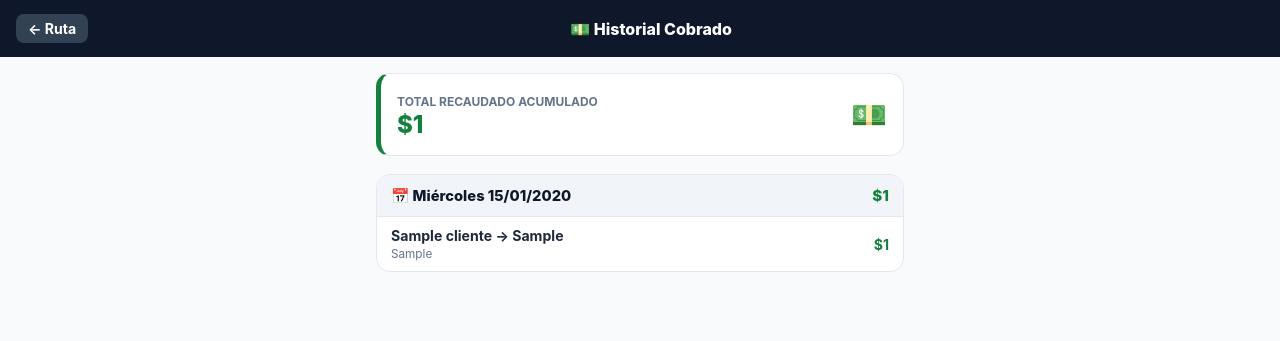
After one commit to daniel-debasto/comisiones-rosario, a Django app: page /cobrado/ in a window 1280 px wide. The commit adds this page. Shown: the top 341 px of the page. Run offline with Django 5.2, Linux system fonts and the light colour scheme; tables that the repository leaves empty hold one stand-in row (values such as "Sample post").

Commit message:
Elimina resumen superior y agrega pestana Cobrado en barra inferior

```diff
--- /dev/null
+++ b/envios/templates/envios/cobrado.html
@@ -0,0 +1,63 @@
+{% load humanize %}
+<!DOCTYPE html>
+<html lang="es">
+<head>
+    <meta charset="UTF-8">
+    <meta name="viewport" content="width=device-width, initial-scale=1.0">
+    <title>Historial Cobrado - Comisiones Debasto</title>
+    <style>
+        * { box-sizing: border-box; margin: 0; padding: 0; font-family: -apple-system, BlinkMacSystemFont, "Segoe UI", Roboto, sans-serif; }
+        body { background-color: #f8fafc; color: #0f172a; padding-bottom: 40px; }
+        .navbar { background-color: #0f172a; color: white; padding: 14px 16px; display: flex; justify-content: space-between; align-items: center; position: sticky; top: 0; z-index: 100; }
+        .btn-volver { color: white; text-decoration: none; background: #334155; padding: 6px 12px; border-radius: 8px; font-weight: 700; font-size: 0.88rem; }
+        .container { max-width: 560px; margin: 0 auto; padding: 16px; }
+        .resumen-total { background: white; border: 1px solid #e2e8f0; border-left: 5px solid #15803d; border-radius: 14px; padding: 16px; margin-bottom: 18px; display: flex; justify-content: space-between; align-items: center; }
+        .dia-card { background: white; border: 1px solid #e2e8f0; border-radius: 14px; margin-bottom: 14px; overflow: hidden; }
+        .dia-header { background: #f1f5f9; padding: 11px 14px; display: flex; justify-content: space-between; align-items: center; border-bottom: 1px solid #e2e8f0; }
+        .dia-fecha { font-weight: 800; font-size: 0.92rem; color: #0f172a; }
+        .dia-subtotal { font-weight: 800; font-size: 0.95rem; color: #15803d; }
+        .item-row { padding: 10px 14px; border-bottom: 1px solid #f1f5f9; display: flex; justify-content: space-between; align-items: center; font-size: 0.88rem; }
+        .item-row:last-child { border-bottom: none; }
+        .vacio { background: white; padding: 30px 16px; text-align: center; border-radius: 14px; border: 1px solid #e2e8f0; color: #64748b; }
+    </style>
+</head>
+<body>
+
+<nav class="navbar">
+    <a href="{% url 'hoja_de_ruta' %}" class="btn-volver">← Ruta</a>
+    <span style="font-weight: 800;">💵 Historial Cobrado</span>
+    <span style="width: 50px;"></span>
+</nav>
+
+<div class="container">
+    <div class="resumen-total">
+        <div>
+            <span style="font-size: 0.75rem; text-transform: uppercase; color: #64748b; font-weight: 700;">Total recaudado acumulado</span>
+            <div style="font-size: 1.5rem; font-weight: 800; color: #15803d;">${{ total_general|floatformat:0|intcomma }}</div>
+        </div>
+        <span style="font-size: 1.8rem;">💵</span>
+    </div>
+
+    {% for dia in historial_dias %}
+        <div class="dia-card">
+            <div class="dia-header">
+                <span class="dia-fecha">📅 {{ dia.fecha|date:"l d/m/Y"|capfirst }}</span>
+                <span class="dia-subtotal">${{ dia.subtotal|floatformat:0|intcomma }}</span>
+            </div>
+            {% for item in dia.items %}
+                <div class="item-row">
+                    <div>
+                        <div style="font-weight: 700; color: #1e293b;">{{ item.cliente.nombre }}{% if item.destinatario_rosario %} → {{ item.destinatario_rosario }}{% endif %}</div>
+                        <small style="color: #64748b;">{{ item.direccion_entrega }}</small>
+                    </div>
+                    <span style="font-weight: 700; color: #15803d;">${{ item.monto|floatformat:0|intcomma }}</span>
+                </div>
+            {% endfor %}
+        </div>
+    {% empty %}
+        <div class="vacio">Todavía no hay comisiones cobradas registradas.</div>
+    {% endfor %}
+</div>
+
+</body>
+</html>
--- a/envios/urls.py
+++ b/envios/urls.py
@@ -11,6 +11,7 @@ urlpatterns = [
     path('optimizar-ia/', views.optimizar_ruta_ia, name='optimizar_ruta_ia'),
     path('entregar/<int:comision_id>/', views.marcar_entregado, name='marcar_entregado'),
     path('cuentas/', views.cuentas_corrientes, name='cuentas_corrientes'),
+    path('cobrado/', views.historial_cobrado, name='historial_cobrado'),
     path('saldar-cliente/<int:cliente_id>/', views.saldar_cliente, name='saldar_cliente'),
     path('mapa-ruta/', views.mapa_ruta_completa, name='mapa_ruta_completa'),
 ]
--- a/envios/views.py
+++ b/envios/views.py
@@ -396,3 +396,28 @@ def mapa_ruta_completa(request):
         'puntos_json': json.dumps(puntos, ensure_ascii=False),
         'pendientes': pendientes,
     })
+
+def historial_cobrado(request):
+    cobradas = Comision.objects.filter(pagado=True, monto__gt=0).select_related('cliente').order_by('-fecha_viaje', '-id')
+
+    dias_dict = {}
+    total_general = 0
+
+    for c in cobradas:
+        fecha_key = c.fecha_viaje
+        if fecha_key not in dias_dict:
+            dias_dict[fecha_key] = {
+                'fecha': fecha_key,
+                'subtotal': 0,
+                'items': []
+            }
+        dias_dict[fecha_key]['subtotal'] += c.monto
+        dias_dict[fecha_key]['items'].append(c)
+        total_general += c.monto
+
+    historial_dias = list(dias_dict.values())
+
+    return render(request, 'envios/cobrado.html', {
+        'historial_dias': historial_dias,
+        'total_general': total_general,
+    })
```
Also changed, not shown: envios/templates/envios/hoja_ruta.html (+6 -12 lines).
